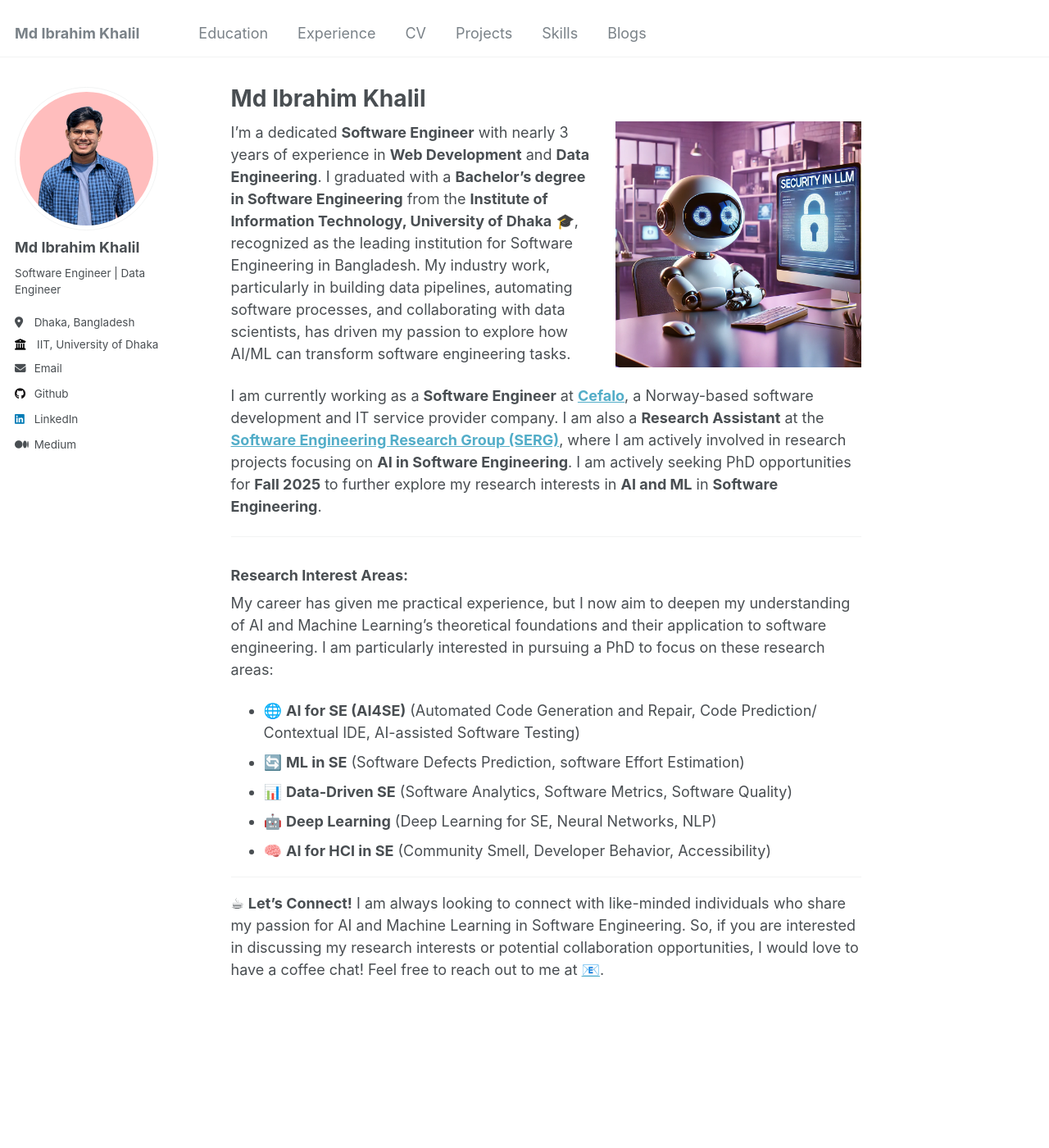
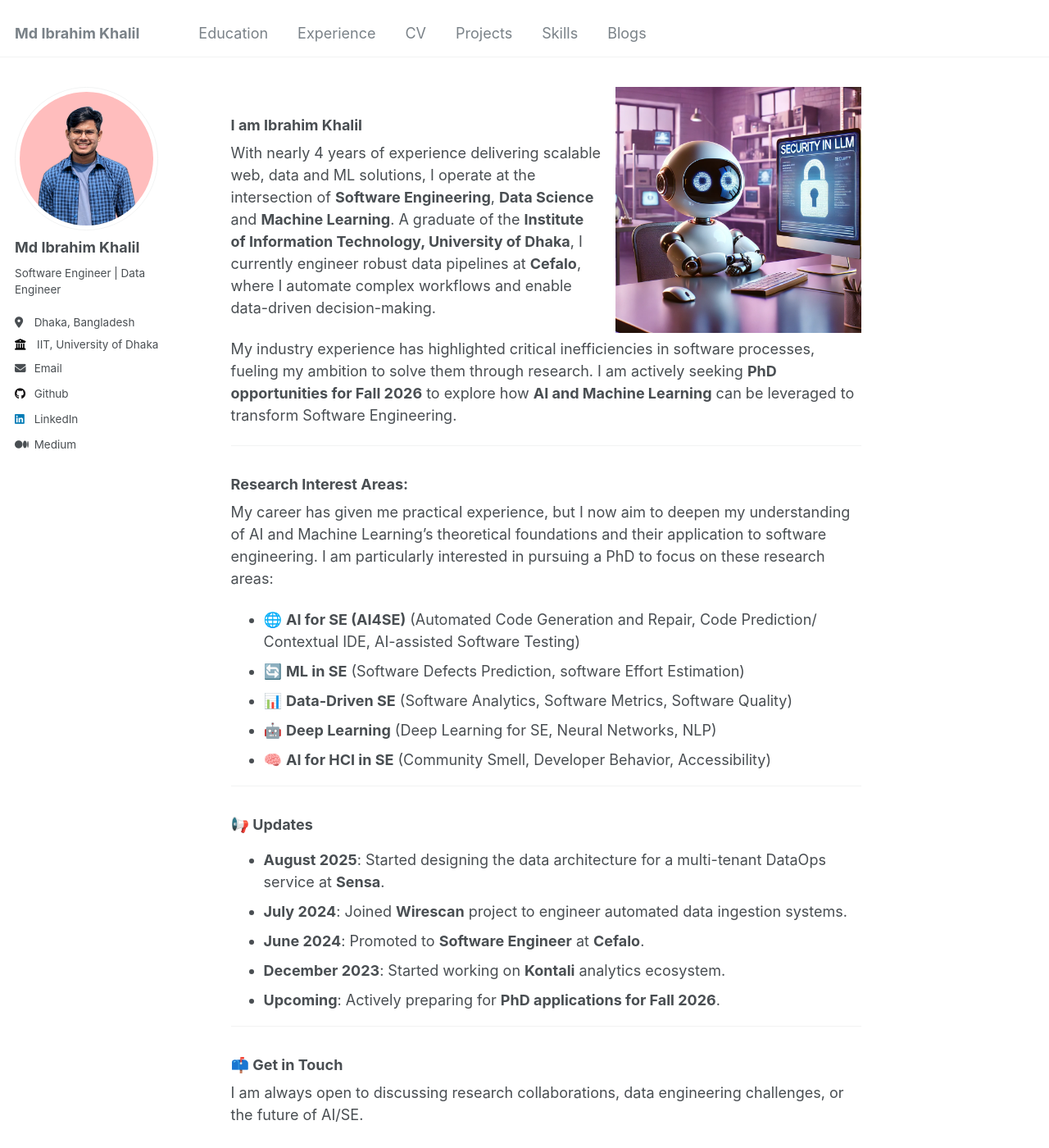
Before and after one commit to m-ibrahim-khalil/m-ibrahim-khalil.github.io, a Jekyll site: the page built from _pages/about.md, in a window 1280 px wide and 1400 px high. Shown: the whole window at 82% size. Built offline with Jekyll 4.4.1, drawn with Linux system fonts in a browser that asks for light colours; some of the changed text lies outside the part shown.

Commit message:
feat: revamp about page with updated introduction, career milestones, and comprehensive contact details.

```diff
--- a/_pages/about.md
+++ b/_pages/about.md
@@ -1,6 +1,5 @@
 ---
 permalink: /
-title: "**Md Ibrahim Khalil**"
 excerpt: "Aspiring PhD Candidate | Software Engineer | AI & Machine Learning Research Enthusiast"
 author_profile: true
 redirect_from:
@@ -9,14 +8,14 @@
 ---
 
 ![security in LLM](/images/security-in-LLM.webp){: .align-right width="300" height="300"}
-I’m a dedicated **Software Engineer** with nearly 3 years of experience in **Web Development** and **Data Engineering**. I graduated with a **Bachelor’s degree in Software Engineering** from the **Institute of Information Technology, University of Dhaka** 🎓, recognized as the leading institution for Software Engineering in Bangladesh. My industry work, particularly in building data pipelines, automating software processes, and collaborating with data scientists, has driven my passion to explore how AI/ML can transform software engineering tasks.
+### I am <span class="annotation-highlight"><b>Ibrahim Khalil</b></span>
+With nearly 4 years of experience delivering scalable web, data and ML solutions, I operate at the intersection of **Software Engineering**, **Data Science** and **Machine Learning**. A graduate of the **Institute of Information Technology, University of Dhaka**, I currently engineer robust data pipelines at **Cefalo**, where I automate complex workflows and enable data-driven decision-making.
 
-I am currently working as a **Software Engineer** at **[Cefalo](https://www.cefalo.com/)**, a Norway-based software development and IT service provider company. I am also a **Research Assistant** at the **[Software Engineering Research Group (SERG)](https://serg.iit.du.ac.bd/)**, where I am actively involved in research projects focusing on **AI in Software Engineering**. I am actively seeking PhD opportunities for **Fall 2025** to further explore my research interests in **AI and ML** in **Software Engineering**.
+My industry experience has highlighted critical inefficiencies in software processes, fueling my ambition to solve them through research. I am actively seeking **PhD opportunities for Fall 2026** to explore how **AI and Machine Learning** can be leveraged to transform Software Engineering.
 
 ---
 
 ### Research Interest Areas:
-
 My career has given me practical experience, but I now aim to deepen my understanding of AI and Machine Learning's theoretical foundations and their application to software engineering. I am particularly interested in pursuing a PhD to focus on these research areas:
 
 - 🌐 **AI for SE (AI4SE)** (Automated Code Generation and Repair, Code Prediction/ Contextual IDE, AI-assisted Software Testing)
@@ -27,5 +26,18 @@
 
 ---
 
-☕ **Let's Connect!**
-I am always looking to connect with like-minded individuals who share my passion for AI and Machine Learning in Software Engineering. So, if you are interested in discussing my research interests or potential collaboration opportunities, I would love to have a coffee chat! Feel free to reach out to me at [📧](mailto:bsse1009@iit.du.ac.bd).
+### 📢 Updates
+- **August 2025**: Started designing the data architecture for a multi-tenant DataOps service at **Sensa**.
+- **July 2024**: Joined **Wirescan** project to engineer automated data ingestion systems.
+- **June 2024**: Promoted to **Software Engineer** at **Cefalo**.
+- **December 2023**: Started working on **Kontali** analytics ecosystem.
+- **Upcoming**: Actively preparing for **PhD applications for Fall 2026**.
+
+---
+
+### 📫 Get in Touch
+I am always open to discussing research collaborations, data engineering challenges, or the future of AI/SE.
+
+- **Email**: [bsse1009@iit.du.ac.bd](mailto:bsse1009@iit.du.ac.bd)
+- **GitHub**: [m-ibrahim-khalil](https://github.com/m-ibrahim-khalil)
+- **LinkedIn**: [Md Ibrahim Khalil](https://www.linkedin.com/in/m-ibrahim-khalil-swe/)
```
